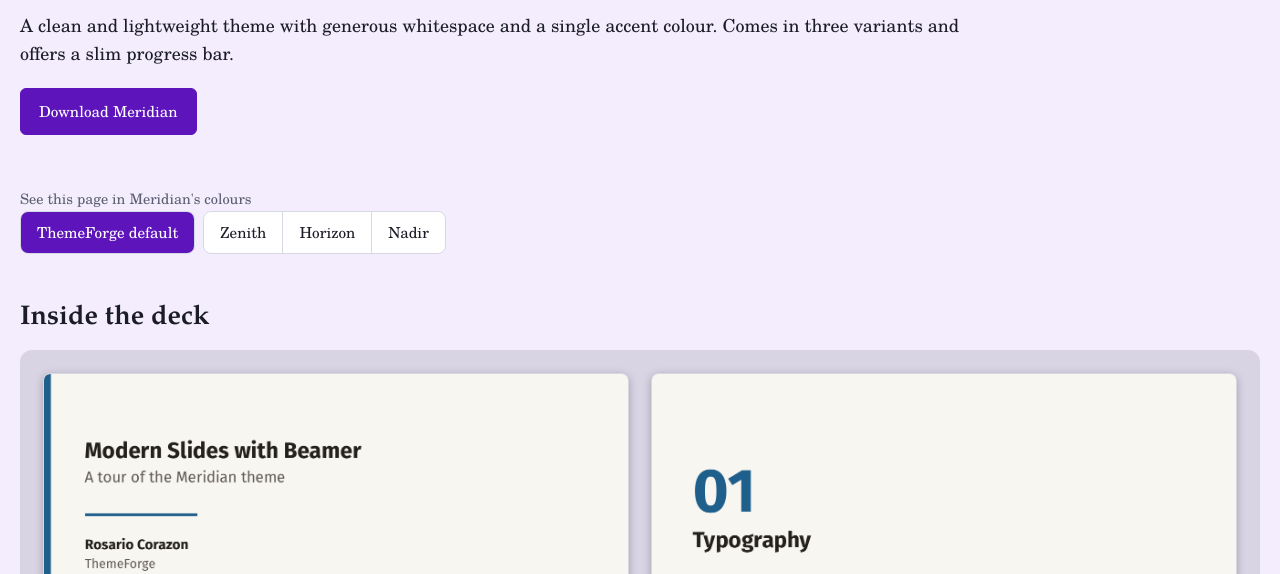
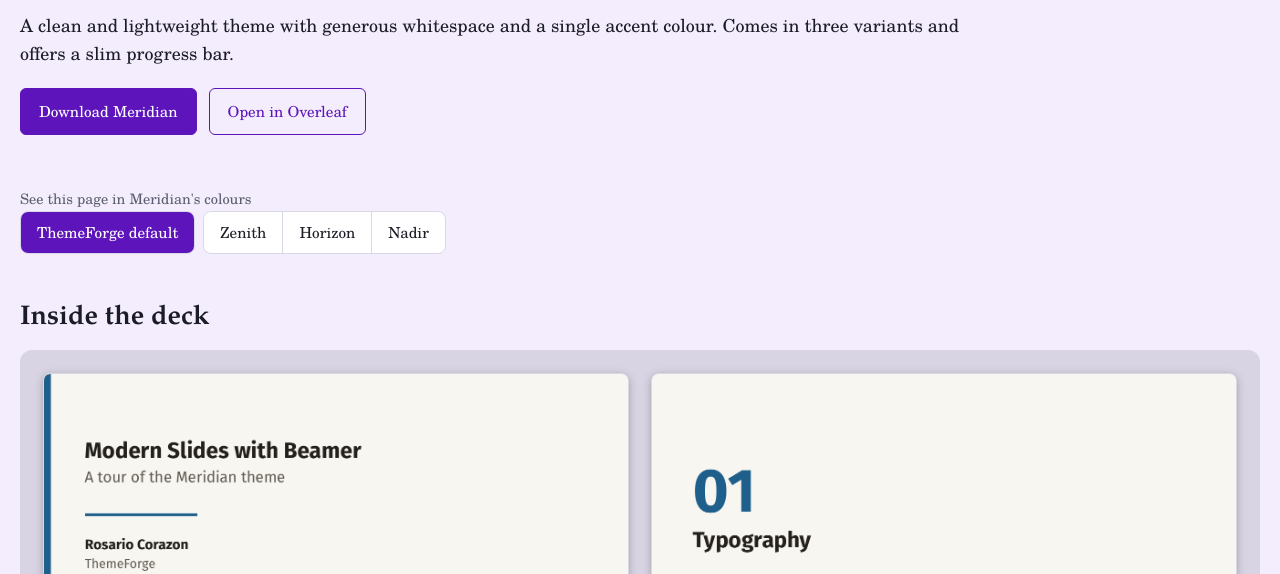
Before and after one commit to rose-ember-forge/ThemeForge, a plain HTML site: page docs/themes/Meridian/index.html in a window 1280 px wide. Shown: the part 226-800 px from the top of the page. Drawn offline with Linux system fonts and the light colour scheme.

Commit message:
Themed linked to Overleaf projects. - Each theme page now gets an 'Open in Overleaf' option. - package.bat modified to add starter.tex for respective themes into the .zip files in the releases.

```diff
--- a/docs/themes/Meridian/index.html
+++ b/docs/themes/Meridian/index.html
@@ -48,6 +48,7 @@
     <div class="actions">
         <a class="button" href="https://github.com/rose-ember-forge/ThemeForge/releases/latest/download/ThemeForge-Meridian.zip">Download Meridian</a>
          <!-- &middot; <a href="https://github.com/rose-ember-forge/ThemeForge/blob/main/themes/Meridian/CHANGELOG.md">What's new</a></p> -->
+        <a class="button quiet" href="https://www.overleaf.com/docs?snip_uri=https%3A%2F%2Fgithub.com%2Frose-ember-forge%2FThemeForge%2Freleases%2Flatest%2Fdownload%2FThemeForge-Meridian.zip&amp;engine=pdflatex" target="_blank" rel="noopener">Open in Overleaf</a>
     </div>
     </section>
 
```
Also changed, not shown: docs/themes/Fabrica/index.html (+1 -0 lines), 2 other files.
